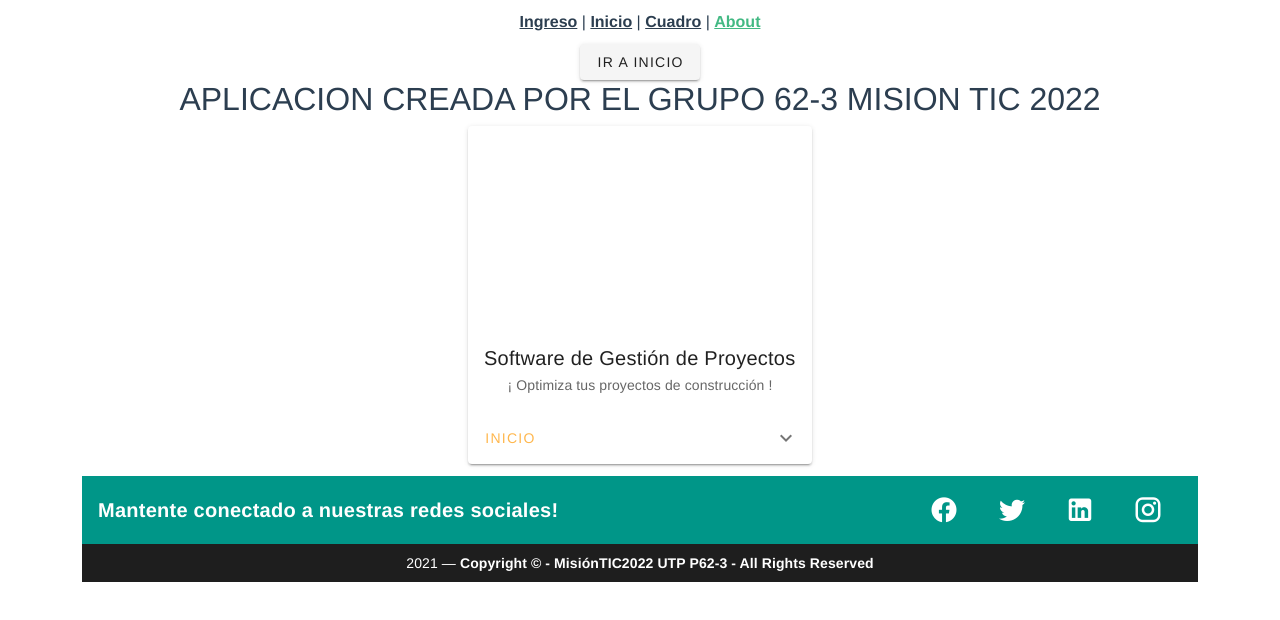
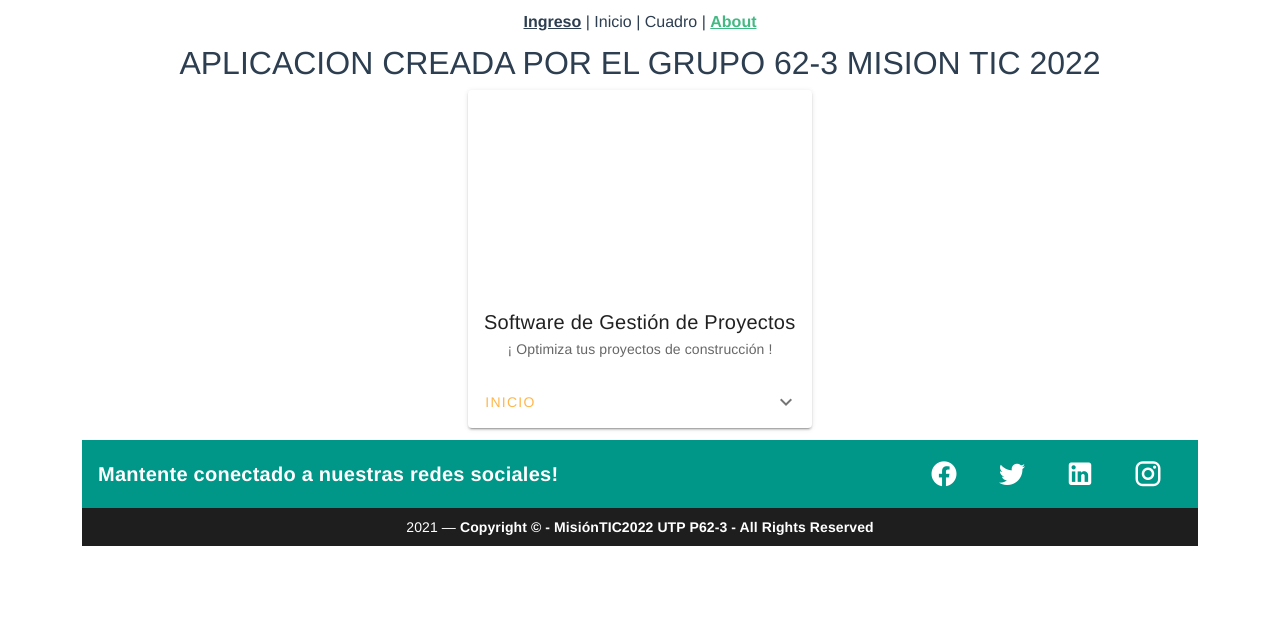
Before and after one commit to sovdlp/PROYECTO_INGENIERIA, a Vue app: page /about in a window 1280 px wide. Shown: the top 620 px of the page. Built offline with nearby package versions, Linux system fonts and the light colour scheme; what vuetify-money would draw is missing.

Commit message:
Presentacion

```diff
--- a/src/App.vue
+++ b/src/App.vue
@@ -3,8 +3,8 @@
     <div id="app">
       <div id="nav">
         <router-link to="/">Ingreso</router-link> |
-        <router-link to="/presentacion">Inicio</router-link> |
-        <router-link to="/cuadrocotiza">Cuadro</router-link> |
+        <router-link to="/presentacion"  tag="button" :disabled="false">Inicio</router-link> |
+        <router-link  to="/cuadrocotiza" tag="button" :disabled="false"> Cuadro</router-link> |
 <!--        <router-link to="/cuadroapu">APU</router-link> |
         <router-link to="/cuadromateriales">Materiales</router-link> | -->
         <router-link to="/about">About</router-link>
--- a/src/components/LoginForm.vue
+++ b/src/components/LoginForm.vue
@@ -26,6 +26,7 @@
                 <v-btn
                     color="primary"
                     :disabled="!isValid"
+
                     >Login
                     <v-form v-model="isValid"></v-form>
                 </v-btn>
--- a/src/views/About.vue
+++ b/src/views/About.vue
@@ -1,6 +1,5 @@
 <template>
   <div class="about">
-    <v-btn @click="inicio">ir a Inicio</v-btn>
     <h2>APLICACION CREADA POR EL GRUPO 62-3 MISION TIC 2022</h2>
 
 
--- a/src/views/Ingreso.vue
+++ b/src/views/Ingreso.vue
@@ -1,6 +1,6 @@
 <template>
   <div class="ingreso">
-    <v-btn @click="cuadro1">ir a Cuadro Cotizacion</v-btn>
+   <!-- <v-btn @click="cuadro1">ir a Cuadro Cotizacion</v-btn> -->
     <h2>FORMULARIO DE INGRESO</h2>
     <p class="subheading font-weight-regular">
       Registrarse-->
```
